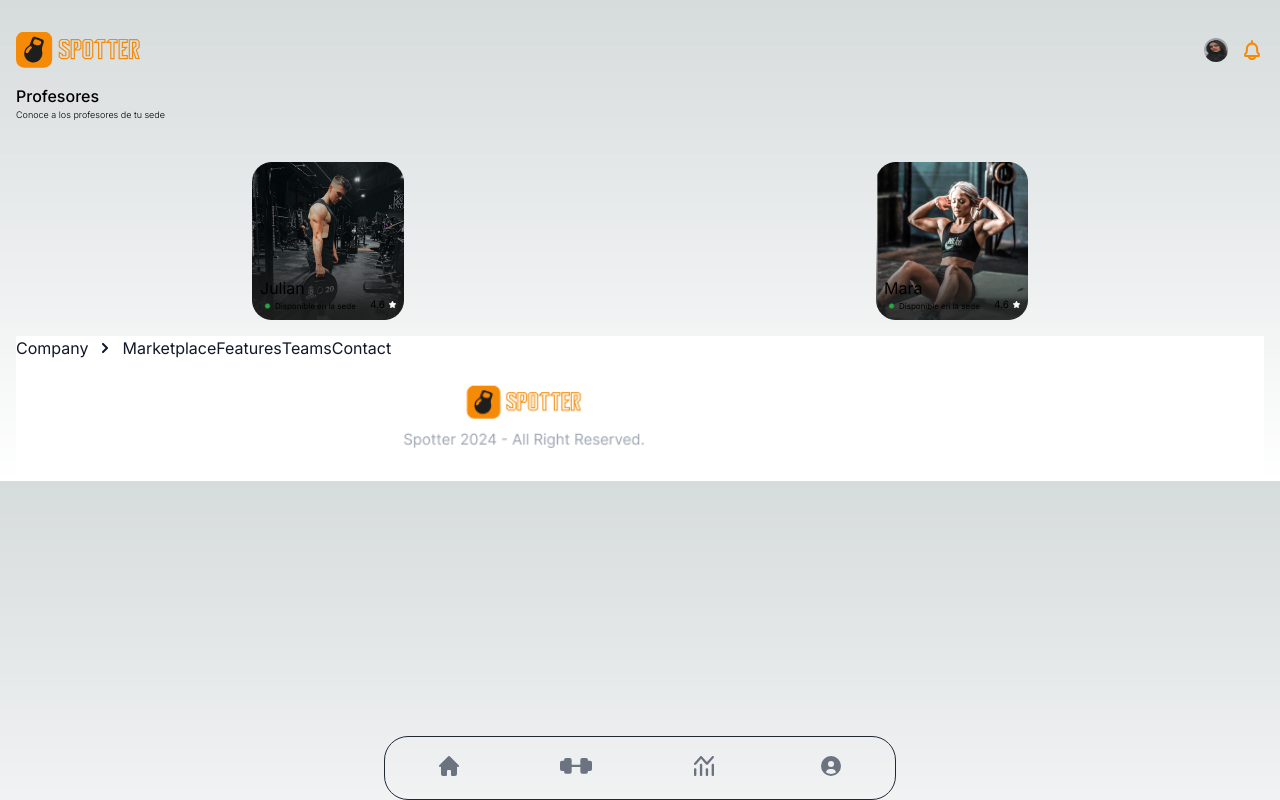
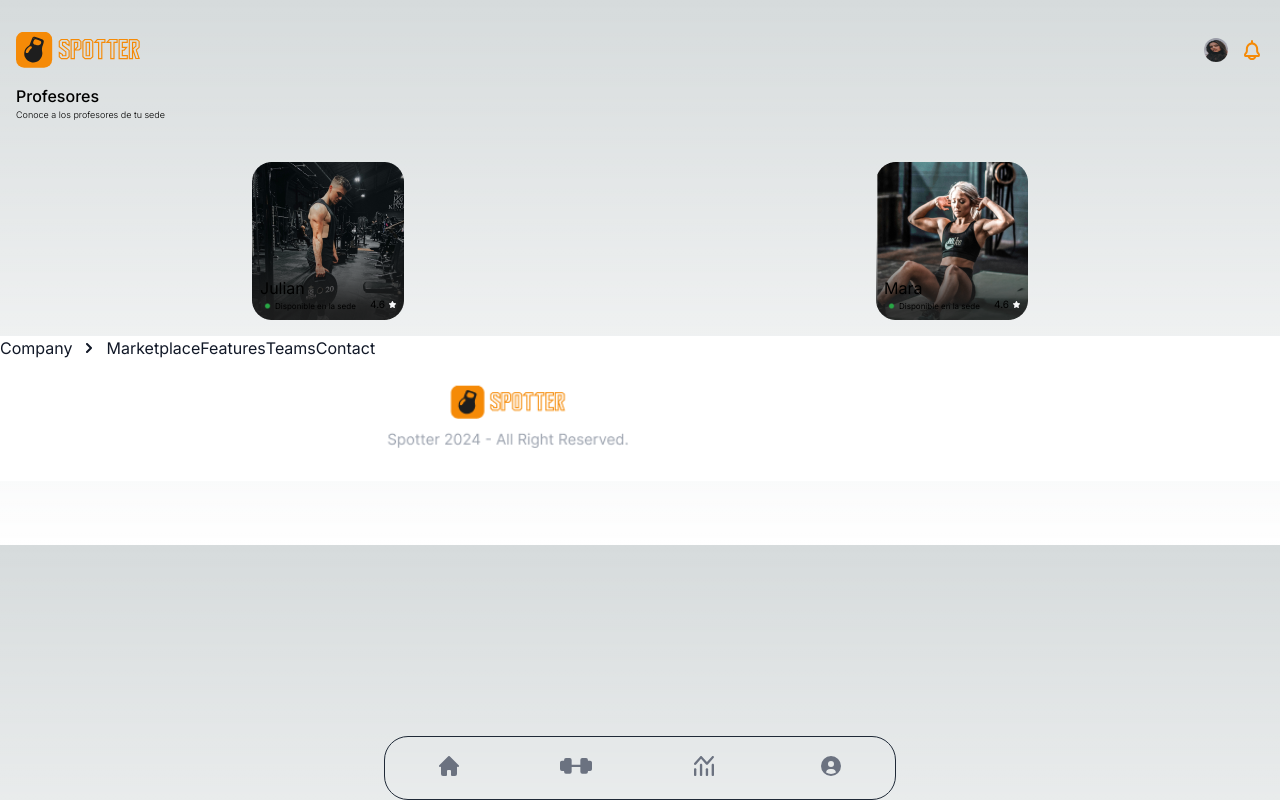
Before and after one commit to No-Country/s13-07-n-node-react, a Next.js app in the folder frontend/: page /Profesores in a window 1280 px wide. Built offline with nearby package versions, Linux system fonts and the light colour scheme.

Commit message:
working yet

```diff
--- a/frontend/app/Components/Footer.tsx
+++ b/frontend/app/Components/Footer.tsx
@@ -1,9 +1,11 @@
 import Image from "next/image";
 import React from "react";
-import FooterImage from "../../public/Footer_img.png"
+import FooterImage from "../../public/Footer_img.png";
+
+
 const Footer = () => {
     return (
-        <nav className='bg-white border-gray-200 dark:border-gray-600 dark:bg-gray-950'>
+        <nav className='mb-[4rem] bg-white border-gray-200 dark:border-gray-600 dark:bg-gray-950'>
             <div className='flex flex-wrap justify-between items-center mx-auto max-w-screen-xl mt-4'>
                 <div
                     id='mega-menu-full-image'
--- a/frontend/app/Components/Spotify.tsx
+++ b/frontend/app/Components/Spotify.tsx
@@ -7,7 +7,7 @@ import Image from 'next/image'
 
 const Spotify = () => {
   return (
-    <div className='w11/12 bg-gray-800 p-4 rounded-xl'>
+    <div className='mb-[4rem] w11/12 bg-gray-800 p-4 rounded-xl'>
         <div className='flex gap-3'>
             <Image src={SpotifyIco} alt="spotify" />
             <p className='text-[#1ED760]'>Abrir aplicación</p>
--- a/frontend/app/views/InicioCliente.tsx
+++ b/frontend/app/views/InicioCliente.tsx
@@ -13,7 +13,8 @@ const InicioCliente = () => {
   const {user, rolUser} = useGlobalStore((state)=>state);
   //console.log(user, rolUser)
   return (
-    <GlobalContainer>
+    <div>
+      <GlobalContainer>
         <Header/>
         <div className="mt-[36px]">
             <h1 className="text-[16px] h-[19px] font-[sans]">Bienvenido a Spotter</h1>
@@ -30,8 +31,11 @@ const InicioCliente = () => {
           <CardContainer link='Actividades'/>
         </div>
         <Navbar/>
-        <Footer/>
+
     </GlobalContainer>
+    <Footer/>
+    </div>
+
   )
 }
 
--- a/frontend/app/views/Profesores.tsx
+++ b/frontend/app/views/Profesores.tsx
@@ -9,13 +9,16 @@ import GlobalContainer from '../Components/GlobalContainer';
 
 const Profesores = () => {
   return (
-    <GlobalContainer>
+    <div>
+      <GlobalContainer>
         <Header/>
         <Navbar/>
         <SectionButton section='Profesores' active={false} description='Conoce a los profesores de tu sede' />
         <CardContainer link='Profesores'/>
-        <Footer/>
     </GlobalContainer>
+    <Footer/>
+    </div>
+
   )
 }
 
```
